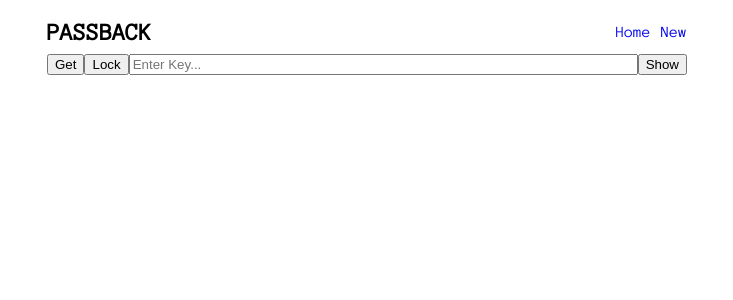
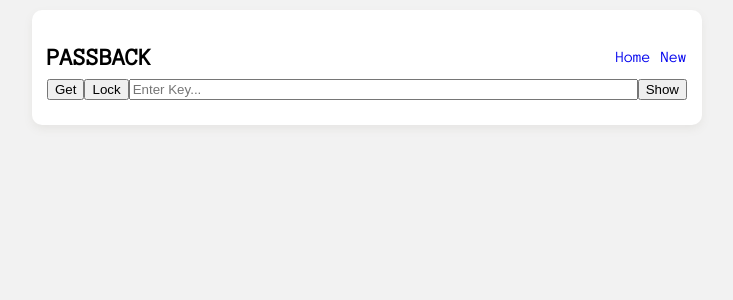
Before and after one commit to shanukun/PB-site, a React (Create React App) app in the folder frontend/: page / in a window 1280 px wide. Shown: the top 300 px of the page, without its empty margins (273-1006 px from the left). Built offline with nearby package versions, Linux system fonts and the light colour scheme.

Commit message:
backgroud change

```diff
--- a/frontend/src/App.css
+++ b/frontend/src/App.css
@@ -1,6 +1,7 @@
 @import url('https://fonts.googleapis.com/css2?family=Anonymous+Pro&display=swap');
 
 body {
+	background-color: #f2f2f2;
 	margin: 0px;
 	padding: 0px;
 	font-family: 'Anonymous Pro', monospace;
@@ -11,8 +12,13 @@ h2 {
 }
 
 .container {
+	background-color: white;
+	border-radius: 10px;
+	box-shadow: 0 4px 8px 0 #e6e5e3;
 	width: 50%;
 	margin: auto;
+	margin-top: 10px;
+	padding: 15px;
 }
 
 .passback-container {
```
